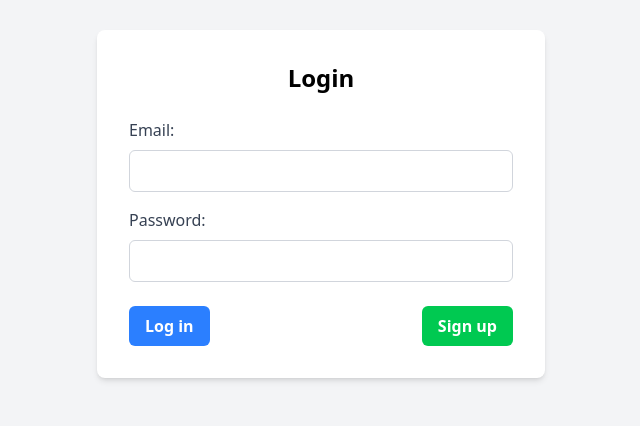
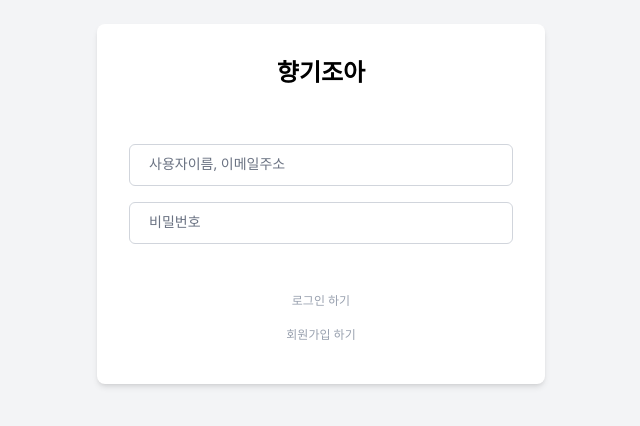
Before and after one commit to u-ulim/perfume, a Next.js app: page /login in a window 1280 px wide. Shown: the part 196-622 px from the top of the page, without its empty margins (319-959 px from the left). Built offline with nearby package versions, Linux system fonts and the light colour scheme; a web font is replaced by a local one.

Commit message:
login ui update

```diff
--- a/app/login/page.tsx
+++ b/app/login/page.tsx
@@ -19,46 +19,58 @@ export default function LoginPage() {
   return (
     <div className="min-h-screen flex items-center justify-center bg-gray-100 px-4 py-16">
       <form className="bg-white p-8 rounded-lg shadow-md w-full max-w-md">
-        <h2 className="text-2xl font-bold mb-6 text-center">Login</h2>
+        <h2 className="text-2xl font-bold mb-14 text-center">향기조아</h2>
 
-        <div className="mb-4">
-          <label htmlFor="email" className="block text-gray-700 mb-2">
-            Email:
-          </label>
+        <div className="relative mb-4">
           <input
             id="email"
             name="email"
             type="email"
             required
-            className="w-full px-4 py-2 border border-gray-300 rounded-md focus:outline-none focus:ring-2 focus:ring-blue-500"
+            placeholder=" "
+            className="peer block w-full px-4 py-2 border border-gray-300 rounded-md bg-white focus:outline-none"
           />
+          <label
+            htmlFor="email"
+            className="absolute left-4 top-2 z-10 bg-white px-1 text-gray-500 transition-all duration-200 ease-in-out
+               peer-placeholder-shown:top-2.5 peer-placeholder-shown:text-sm
+               peer-focus:-top-[8px] peer-focus:text-xs"
+          >
+            사용자이름, 이메일주소
+          </label>
         </div>
-
-        <div className="mb-6">
-          <label htmlFor="password" className="block text-gray-700 mb-2">
-            Password:
-          </label>
+        <div className="relative mb-[40px]">
           <input
             id="password"
             name="password"
             type="password"
             required
-            className="w-full px-4 py-2 border border-gray-300 rounded-md focus:outline-none focus:ring-2 focus:ring-blue-500"
+            placeholder=" "
+            className="peer block w-full px-4 py-2 border border-gray-300 rounded-md bg-white focus:outline-none"
           />
+          <label
+            htmlFor="password"
+            className="absolute left-4 top-2 z-10 bg-white px-1 text-gray-500 transition-all duration-200 ease-in-out
+                peer-placeholder-shown:top-2.5 peer-placeholder-shown:text-sm
+               peer-focus:-top-[8px] peer-focus:text-xs"
+          >
+            비밀번호
+          </label>
         </div>
 
-        <div className="flex justify-between">
+        <div>
           <button
             formAction={login}
-            className="bg-blue-500 hover:bg-blue-600 text-white font-semibold py-2 px-4 rounded-md focus:outline-none focus:ring-2 focus:ring-blue-400"
+            className="block mx-auto hover:text-blue-600 text-gray-400 text12  py-2 px-4 rounded-md focus:outline-none focus:ring-2 focus:ring-blue-400"
           >
-            Log in
+            로그인 하기
           </button>
+
           <button
             formAction={signup}
-            className="bg-green-500 hover:bg-green-600 text-white font-semibold py-2 px-4 rounded-md focus:outline-none focus:ring-2 focus:ring-green-400"
+            className="block mx-auto hover:text-green-600 text-gray-400 text12  py-2 px-4 rounded-md focus:outline-none focus:ring-2 focus:ring-green-400"
           >
-            Sign up
+            회원가입 하기
           </button>
         </div>
       </form>
```
